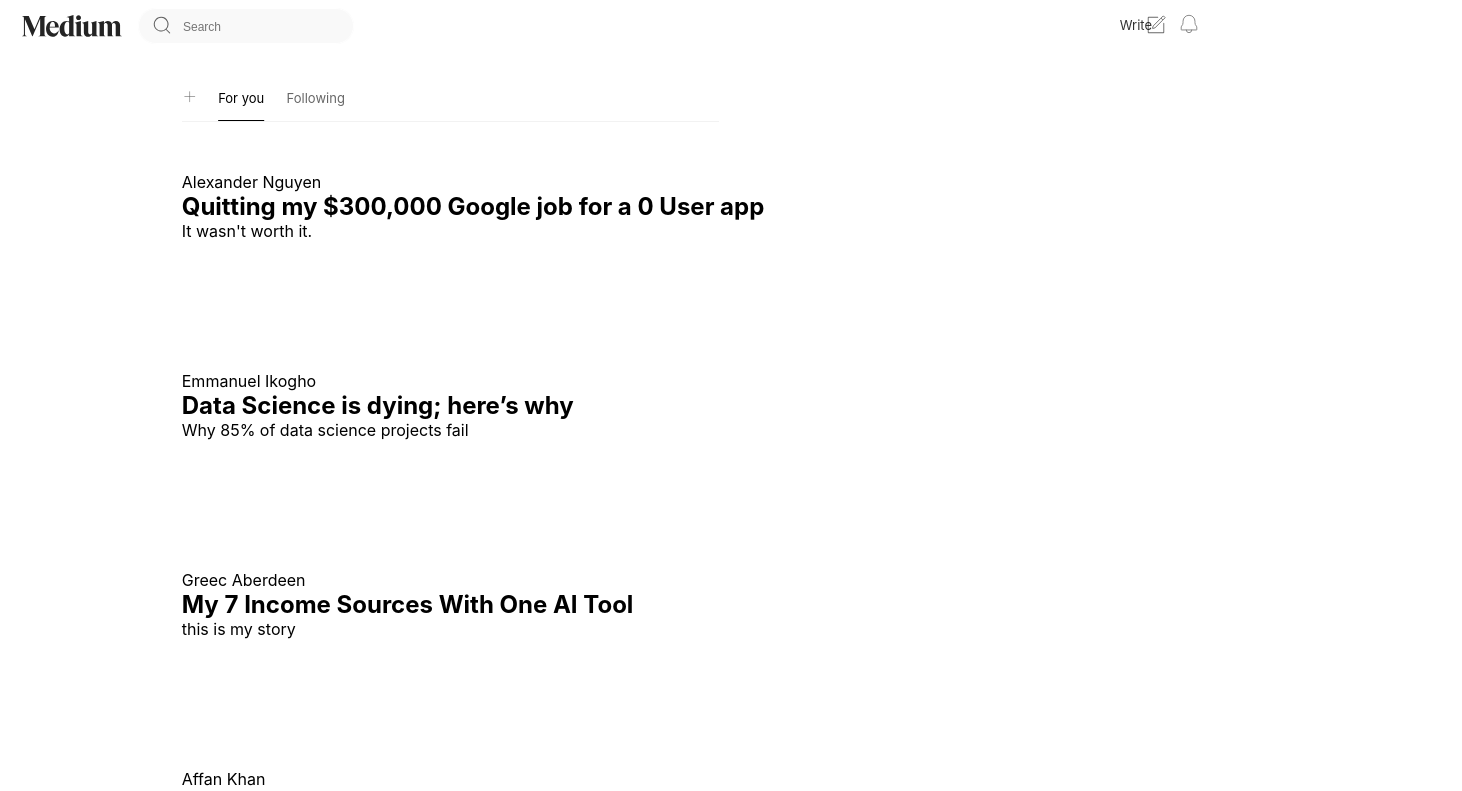
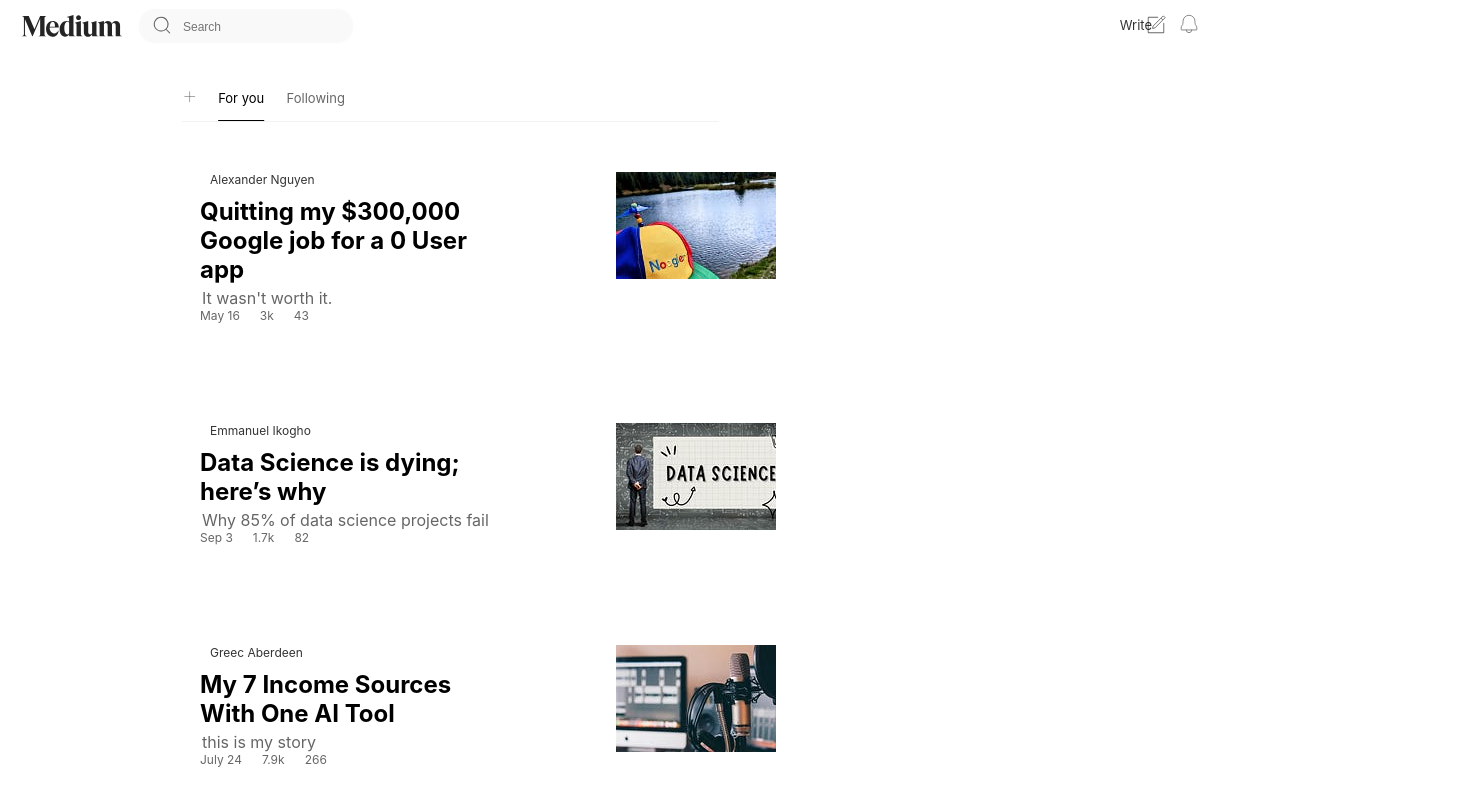
Before and after one commit to basilkhan1250/Mediumclone, a React (Create React App) app: page / in a window 1280 px wide. Shown: the top 791 px of the page, 1462 px wide, since content can reach past the window. Built offline with nearby package versions, Linux system fonts and the light colour scheme.

Commit message:
working on it

```diff
--- a/package.json
+++ b/package.json
@@ -9,6 +9,7 @@
     "react": "^18.3.1",
     "react-dom": "^18.3.1",
     "react-scripts": "5.0.1",
+    "vercel": "^37.14.0",
     "web-vitals": "^2.1.4"
   },
   "scripts": {
--- a/src/components/DataComponent.jsx
+++ b/src/components/DataComponent.jsx
@@ -27,7 +27,7 @@
             content: "Why 85% of data science projects fail",
             date: "Sep 3",
             likes: "1.7k",
-            commnets: "82",
+            comments: "82",
             image: image2,
             showLess: '<svg xmlns="http://www.w3.org/2000/svg" width="24" height="24" fill="none" viewBox="0 0 24 24" class="na nb"><path stroke="currentColor" stroke-linecap="round" stroke-linejoin="round" d="M12 21a9 9 0 1 0 0-18 9 9 0 0 0 0 18M8.25 12h7.5"></path></svg>',
             save: '<svg xmlns="http://www.w3.org/2000/svg" width="24" height="24" fill="none" viewBox="0 0 24 24" class="bk"><path fill="#000" d="M17.5 1.25a.5.5 0 0 1 1 0v2.5H21a.5.5 0 0 1 0 1h-2.5v2.5a.5.5 0 0 1-1 0v-2.5H15a.5.5 0 0 1 0-1h2.5zm-11 4.5a1 1 0 0 1 1-1H11a.5.5 0 0 0 0-1H7.5a2 2 0 0 0-2 2v14a.5.5 0 0 0 .8.4l5.7-4.4 5.7 4.4a.5.5 0 0 0 .8-.4v-8.5a.5.5 0 0 0-1 0v7.48l-5.2-4a.5.5 0 0 0-.6 0l-5.2 4z"></path></svg>',
--- a/src/components/DynamicComponent.jsx
+++ b/src/components/DynamicComponent.jsx
@@ -1,14 +1,23 @@
 import React from "react";
+import img1 from "./assets/content1-img.jpg"
 
 const DynamicComponent = (props) => {
 
     return (
         <div className="dynamic-data">
-            <p className="name">{props.names}</p>
-            <h2 className="title">{props.title}</h2>
-            <p className="content">{props.content}</p>
-
-            <span className="data-line"></span>
+            <div className="text-content">
+                <p className="name">{props.names}</p>
+                <h2 className="title">{props.title}</h2>
+                <p className="content">{props.content}</p>
+                <div className="other-data">
+                    <p>{props.date}</p>
+                    <p>{props.likes}</p>
+                    <p>{props.comments}</p>
+                </div>
+            </div>
+            <div className="img-div">
+                <img src={props.image} alt="imgaes" />
+            </div>
         </div>
     )
 
--- a/src/components/custom.css
+++ b/src/components/custom.css
@@ -135,7 +135,34 @@
 .dynamic-data {
     position: relative;
     top: 90px;
-    left: 14.2%;
+    margin-left: 200px;
+    margin-bottom: 40px;
     padding-top: 30px;
-    padding-bottom: 100px;
+    padding-bottom: 30px;
+    display: flex;
+    width: 45%;
 }
+
+.name {
+    font-size: 12px;
+    opacity: 0.8;
+    margin-left: 10px;
+    padding-bottom: 10px;
+}
+
+.content {
+    opacity: 0.6;
+    padding-top: 4px;
+    margin-left: 2px;
+}
+
+.img-div {
+    /* padding: 20px; */
+    padding-left: 20%;
+}
+.other-data{
+    font-size: 12px;
+    opacity: 0.6;
+    display: flex;
+    gap: 20px;
+}
```
Also changed, not shown: src/components/another.jsx (added, +36 -0 lines), 1 other file (tests, documents, lock files or other folders).
